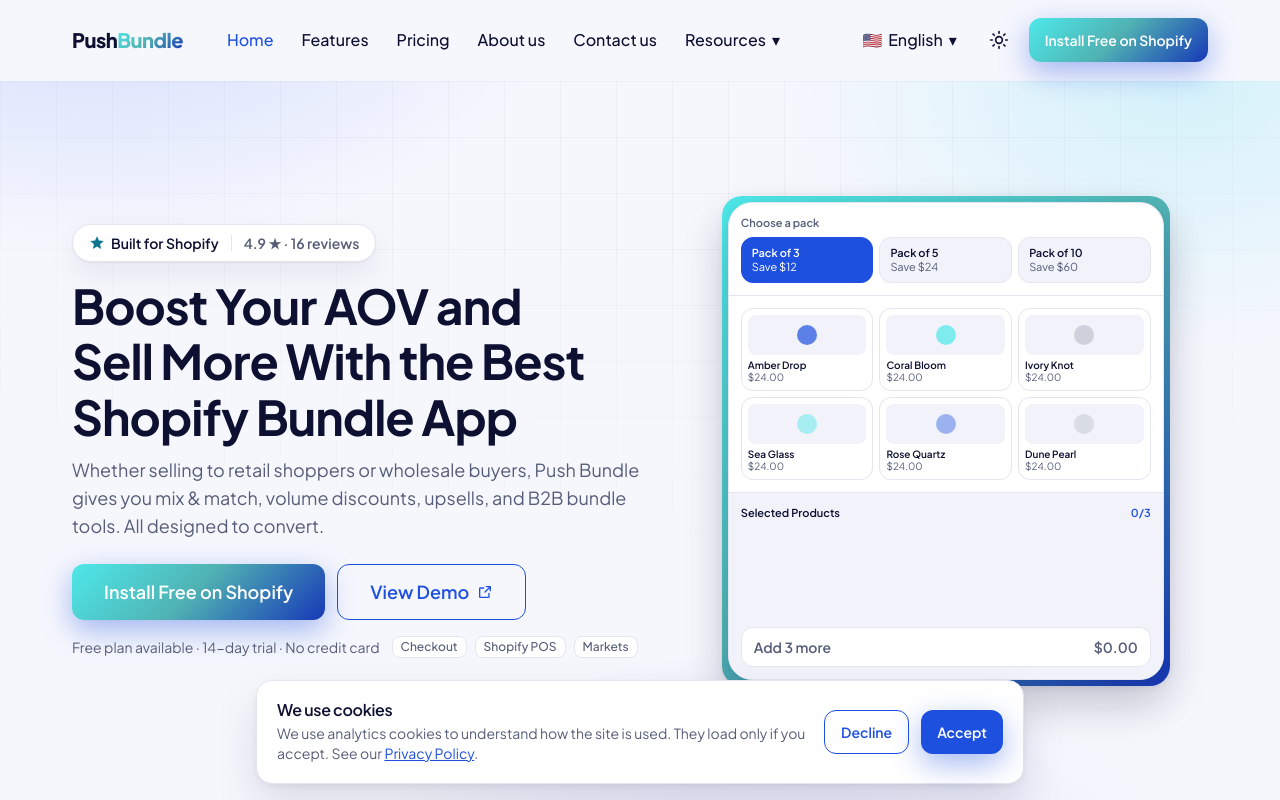
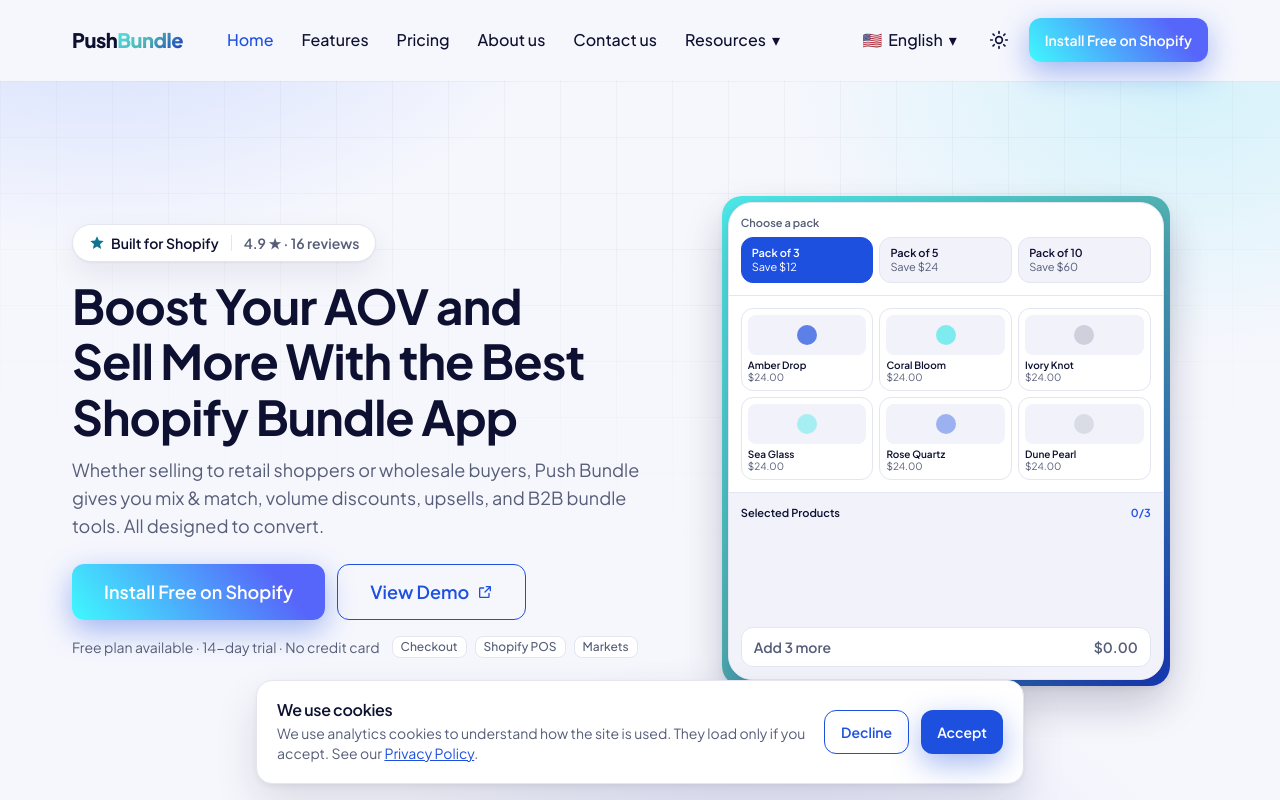
Before and after one commit to jahangir-efoli/push-bundle-website, a Next.js app: page /en in a window 1280 px wide. Shown: the top 800 px of the page. Built offline with nearby package versions, Linux system fonts and the light colour scheme.

Commit message:
Use dedicated blue->cyan gradient for CTA buttons
Gradient-variant buttons now use --gradient-button (231deg #5766FA ->
#3FF8FD -> #339CE8); the brand gradient (logo, bands, mockup) is unchanged.

Co-Authored-By: Claude Opus 4.8 <noreply@anthropic.com>

```diff
--- a/app/globals.css
+++ b/app/globals.css
@@ -117,6 +117,14 @@
     var(--pb-cyan-400) 0%,
     var(--pb-teal-500) 48%,
     var(--pb-indigo-700) 100%
+  );
+
+  /* CTA button gradient (blue → cyan) — used only by the gradient button variant. */
+  --gradient-button: linear-gradient(
+    231deg,
+    #5766fa 20.06%,
+    #3ff8fd 99.36%,
+    #339ce8 99.37%
   );
 
   /* Elevation + glow (theme-aware; consumed by @theme below) */
@@ -447,6 +455,10 @@ button:disabled,
   background-image: var(--gradient-brand);
 }
 
+@utility bg-button-gradient {
+  background-image: var(--gradient-button);
+}
+
 @utility text-brand-gradient {
   background-image: var(--gradient-brand);
   background-clip: text;
--- a/components/ui/button.tsx
+++ b/components/ui/button.tsx
@@ -21,7 +21,7 @@ const VARIANT: Record<ButtonVariant, string> = {
   primary:
     "bg-primary text-primary-foreground hover:bg-primary-hover shadow-glow hover:-translate-y-0.5",
   gradient:
-    "bg-brand-gradient text-white shadow-glow hover:-translate-y-0.5 hover:shadow-lift",
+    "bg-button-gradient text-white shadow-glow hover:-translate-y-0.5 hover:shadow-lift",
   secondary:
     "border border-primary text-primary bg-transparent hover:bg-primary-subtle",
   tertiary: "text-foreground bg-transparent hover:bg-surface-subtle",
```
